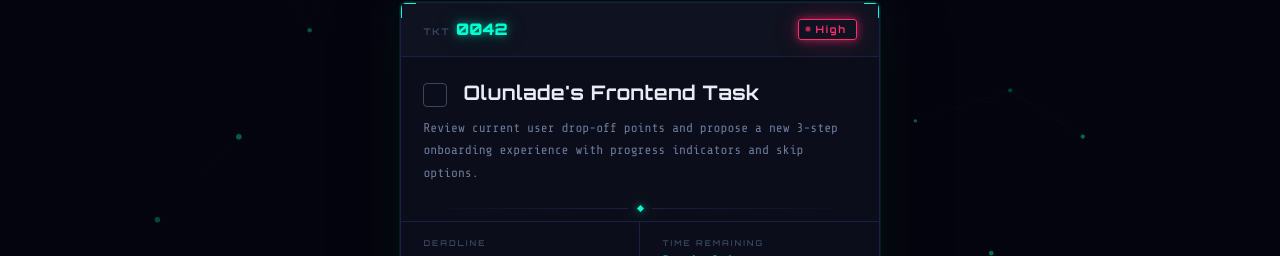
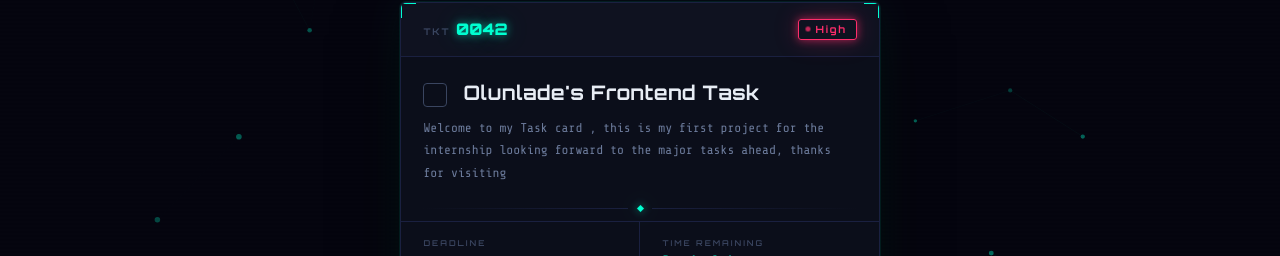
Before and after one commit to OlunladeMuiz/Task-ticket, a plain HTML site: page index.html in a window 1280 px wide. Shown: the part 171-427 px from the top of the page. Drawn offline with nearby package versions, Linux system fonts and the light colour scheme.

Commit message:
Update task description in index.html

```diff
--- a/index.html
+++ b/index.html
@@ -106,8 +106,8 @@
 
       <!-- ── DESCRIPTION ── -->
       <p data-testid="test-todo-description" id="task-summary" class="task-description">
-        Review current user drop-off points and propose a new 3-step
-        onboarding experience with progress indicators and skip options.
+       Welcome to my Task card , this is my first project for the internship
+       looking forward to the major tasks ahead, thanks for visiting
       </p>
 
       <!-- ── DIVIDER ── -->
```
